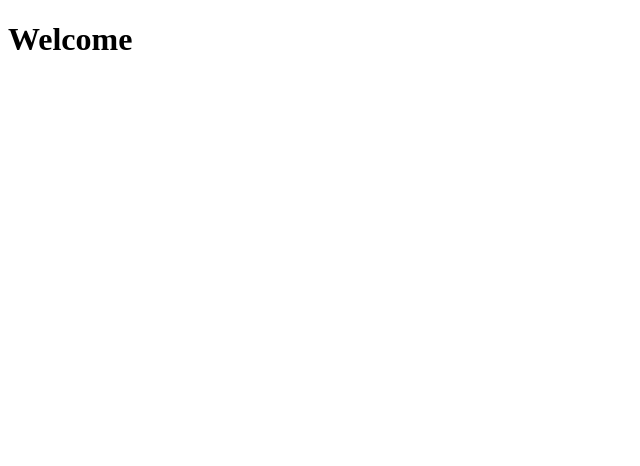
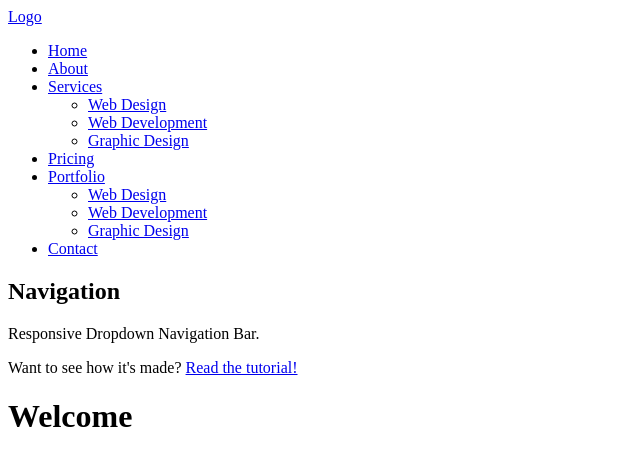
Before and after one commit to Kibet1816/Neighbourhood, a Django app: page / in a window 1280 px wide. Shown: the top 466 px of the page, without its empty margins (0-640 px from the left). Run offline with Django 3.2, Linux system fonts and the light colour scheme.

Commit message:
Add navbar to navbar.html file

```diff
--- a/app/templates/all-templates/base.html
+++ b/app/templates/all-templates/base.html
@@ -7,6 +7,8 @@
     <title>Document</title>
 </head>
 <body>
+    {% include "navbar.html" %}
+
     {% block content %}
     {% endblock %}
 
--- a/app/templates/navbar.html
+++ b/app/templates/navbar.html
@@ -0,0 +1,69 @@
+<!DOCTYPE html>
+<html lang="en">
+<head>
+    <meta charset="UTF-8">
+    <meta name="viewport" content="width=device-width, initial-scale=1.0">
+    <meta http-equiv="X-UA-Compatible" content="ie=edge">
+    <title>Navbar</title>
+</head>
+<body>
+    <section class="navigation">
+        <div class="nav-container">
+            <div class="brand">
+                <a href="#!">Logo</a>
+            </div>
+            <nav>
+                <div class="nav-mobile"><a id="nav-toggle" href="#!"><span></span></a></div>
+                <ul class="nav-list">
+                    <li>
+                        <a href="#!">Home</a>
+                    </li>
+                    <li>
+                        <a href="#!">About</a>
+                    </li>
+                    <li>
+                        <a href="#!">Services</a>
+                        <ul class="nav-dropdown">
+                            <li>
+                                <a href="#!">Web Design</a>
+                            </li>
+                            <li>
+                                <a href="#!">Web Development</a>
+                            </li>
+                            <li>
+                                <a href="#!">Graphic Design</a>
+                            </li>
+                        </ul>
+                    </li>
+                    <li>
+                        <a href="#!">Pricing</a>
+                    </li>
+                    <li>
+                        <a href="#!">Portfolio</a>
+                        <ul class="nav-dropdown">
+                            <li>
+                                <a href="#!">Web Design</a>
+                            </li>
+                            <li>
+                                <a href="#!">Web Development</a>
+                            </li>
+                            <li>
+                                <a href="#!">Graphic Design</a>
+                            </li>
+                        </ul>
+                    </li>
+                    <li>
+                        <a href="#!">Contact</a>
+                    </li>
+                </ul>
+            </nav>
+        </div>
+    </section>
+
+    <article>
+        <h2>Navigation</h2>
+        <p>Responsive Dropdown Navigation Bar.</p>
+        <p>Want to see how it's made? <a href="http://www.taniarascia.com/responsive-dropdown-navigation-bar/">Read the tutorial!</a></p>
+    </article>
+</body>
+</html>
```
